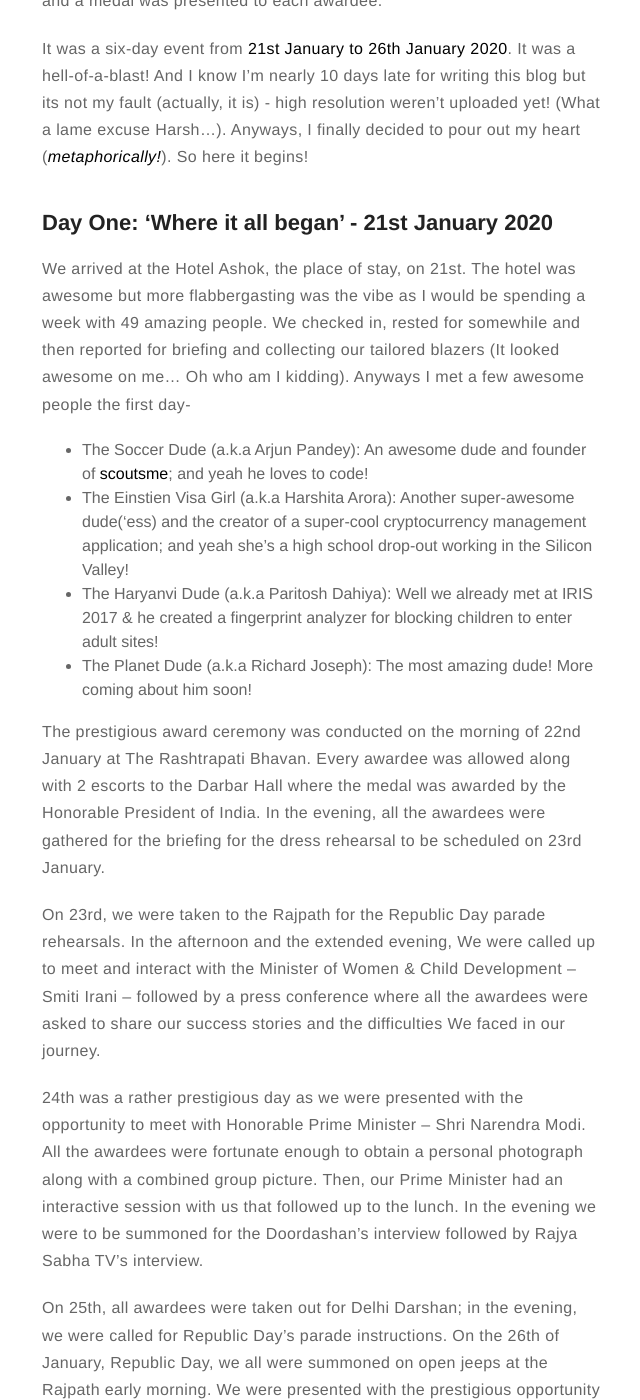
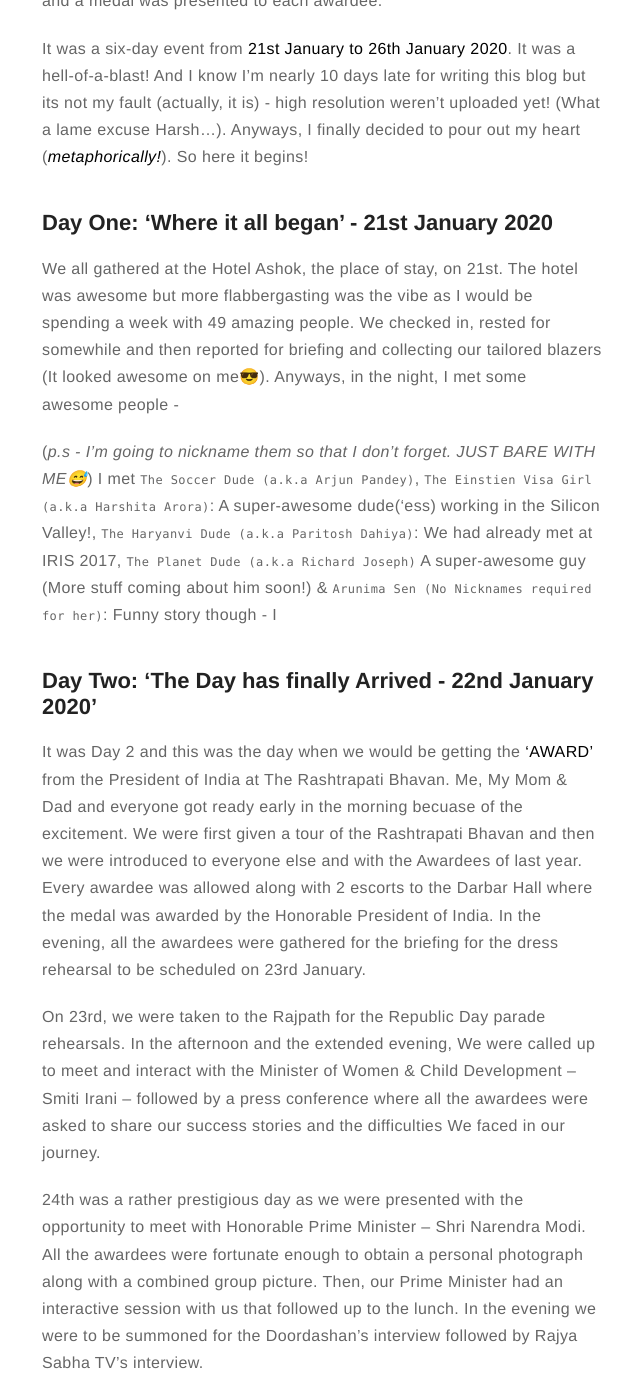
Before and after one commit to harshagrawal13/harshagrawal13.github.io, a Jekyll site: the page built from _posts/2020-01-27-Bal-Shakti-Puraskar-2020.markdown, in a window 1280 px wide and 1400 px high, scrolled down 833 px. Shown: the whole window, without its empty margins (318-958 px from the left). Built offline with Jekyll 4.4.1, drawn with Linux system fonts in a browser that asks for light colours.

Commit message:
Update 2020-01-27-Bal-Shakti-Puraskar-2020.markdown

```diff
--- a/_posts/2020-01-27-Bal-Shakti-Puraskar-2020.markdown
+++ b/_posts/2020-01-27-Bal-Shakti-Puraskar-2020.markdown
@@ -29,14 +29,14 @@
 
 ## Day One: 'Where it all began' - 21st January 2020 ##
 
-We arrived at the Hotel Ashok, the place of stay, on 21st. The hotel was awesome but more flabbergasting was the vibe as I would be spending a week with 49 amazing people. We checked in, rested for somewhile and then reported for briefing and collecting our tailored blazers (It looked awesome on me... Oh who am I kidding). Anyways I met a few awesome people the first day-
+We all gathered at the Hotel Ashok, the place of stay, on 21st. The hotel was awesome but more flabbergasting was the vibe as I would be spending a week with 49 amazing people. We checked in, rested for somewhile and then reported for briefing and collecting our tailored blazers (It looked awesome on me😎). Anyways, in the night, I met some awesome people -
 
-- The Soccer Dude (a.k.a Arjun Pandey): An awesome dude and founder of **scoutsme**; and yeah he loves to code!
-- The Einstien Visa Girl (a.k.a Harshita Arora): Another super-awesome dude('ess) and the creator of a super-cool cryptocurrency management application; and yeah she's a high school drop-out working in the Silicon Valley!
-- The Haryanvi Dude (a.k.a Paritosh Dahiya): Well we already met at IRIS 2017 & he created a fingerprint analyzer for blocking children to enter adult sites!
-- The Planet Dude (a.k.a Richard Joseph): The most amazing dude! More coming about him soon!
+(_p.s - I'm going to nickname them so that I don't forget. JUST BARE WITH ME😅_)
+I met `The Soccer Dude (a.k.a Arjun Pandey)`, `The Einstien Visa Girl (a.k.a Harshita Arora)`: A super-awesome dude('ess) working in the Silicon Valley!, `The Haryanvi Dude (a.k.a Paritosh Dahiya)`: We had already met at IRIS 2017, `The Planet Dude (a.k.a Richard Joseph)` A super-awesome guy (More stuff coming about him soon!) & `Arunima Sen (No Nicknames required for her)`: Funny story though - I
 
-The prestigious award ceremony was conducted on the morning of 22nd January at The Rashtrapati Bhavan. Every awardee was allowed along with 2 escorts to the Darbar Hall where the medal was awarded by the Honorable President of India. In the evening, all the awardees were gathered for the briefing for the dress rehearsal to be scheduled on 23rd January.
+## Day Two: 'The Day has finally Arrived - 22nd January 2020'
+
+It was Day 2 and this was the day when we would be getting the **'AWARD'** from the President of India at The Rashtrapati Bhavan. Me, My Mom & Dad and everyone got ready early in the morning becuase of the excitement. We were first given a tour of the Rashtrapati Bhavan and then we were introduced to everyone else and with the Awardees of last year. Every awardee was allowed along with 2 escorts to the Darbar Hall where the medal was awarded by the Honorable President of India. In the evening, all the awardees were gathered for the briefing for the dress rehearsal to be scheduled on 23rd January.
 
 On 23rd, we were taken to the Rajpath for the Republic Day parade rehearsals. In the afternoon and the extended evening, We were called up to meet and interact with the Minister of Women & Child Development – Smiti Irani – followed by a press conference where all the awardees were asked to share our success stories and the difficulties We faced in our journey.
 
```
